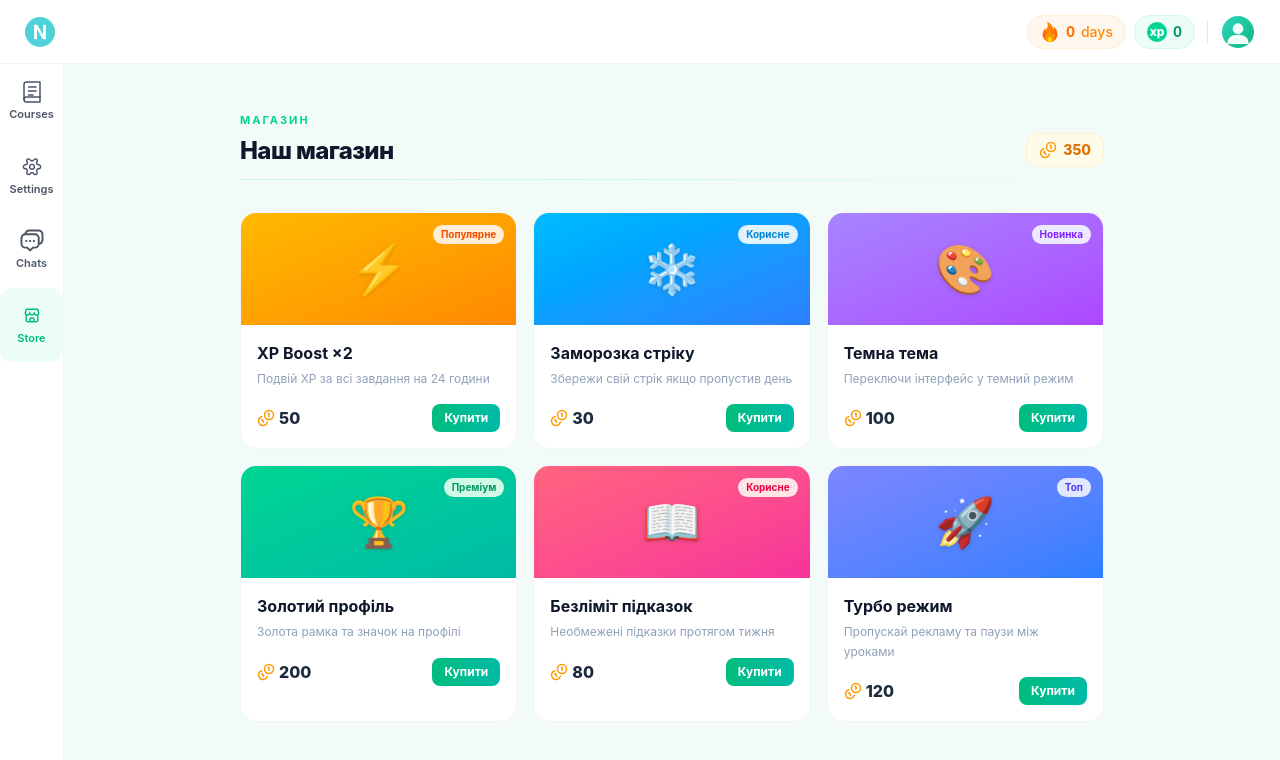
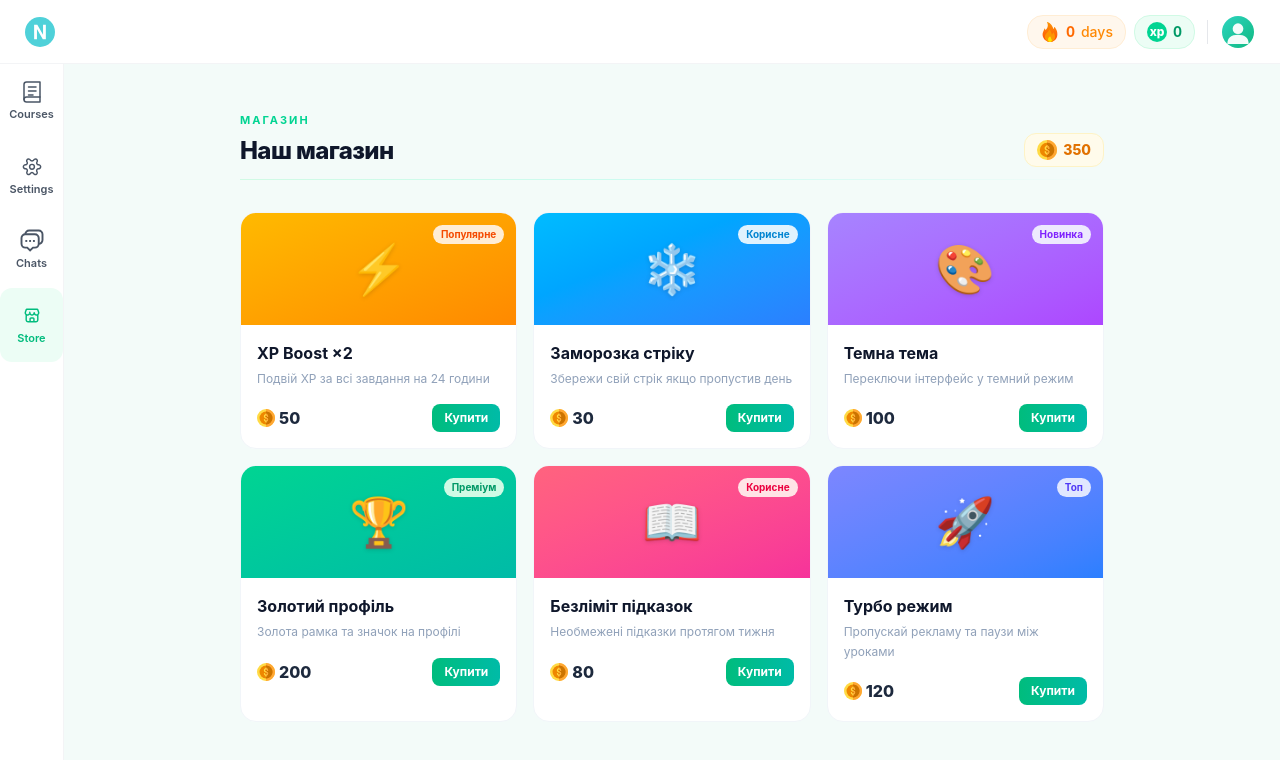
Before and after one commit to Artemida1609/english_school, a React (Vite) app in the folder apps/web/: page /store in a window 1280 px wide. Shown: the top 760 px of the page. Built offline with nearby package versions, Linux system fonts and the light colour scheme.

Commit message:
coin icon

```diff
--- /dev/null
+++ b/apps/web/src/icons/CoinIcon.tsx
@@ -0,0 +1,31 @@
+export const CoinIcon = ({ size = 20, className = "" }: { size?: number; className?: string }) => {
+  return (
+    <svg
+      width={size}
+      height={size}
+      viewBox="0 0 512 512"
+      fill="none"
+      xmlns="http://www.w3.org/2000/svg"
+      className={className}
+    >
+      <circle cx="256" cy="256" r="256" fill="#FFDA44"/>
+      <path fill="#FFA733" d="M256,0v512c141.158,0,256-114.842,256-256S397.158,0,256,0z"/>
+      <circle cx="256" cy="256" r="183.652" fill="#EE8700"/>
+      <path fill="#CC7400" d="M439.652,256c0-101.261-82.386-183.652-183.652-183.652v367.304C357.266,439.652,439.652,357.261,439.652,256z"/>
+      <path fill="#FFDA44" d="M263.805,241.239c-17.517-9.261-35.631-18.826-35.631-29.761c0-15.348,12.484-27.826,27.826-27.826
+        s27.826,12.478,27.826,27.826c0,9.217,7.473,16.696,16.696,16.696s16.696-7.479,16.696-16.696
+        c0-27.956-18.867-51.548-44.522-58.842v-7.94c0-9.217-7.473-16.696-16.696-16.696s-16.696,7.479-16.696,16.696v7.94
+        c-25.655,7.294-44.522,30.886-44.522,58.842c0,31.044,29.619,46.707,53.413,59.283c17.517,9.261,35.631,18.826,35.631,29.761
+        c0,15.348-12.484,27.826-27.826,27.826s-27.826-12.478-27.826-27.826c0-9.217-7.473-16.696-16.696-16.696
+        s-16.696,7.479-16.696,16.696c0,27.956,18.867,51.548,44.522,58.842v7.94c0,9.217,7.473,16.696,16.696,16.696
+        s16.696-7.479,16.696-16.696v-7.94c25.655-7.294,44.522-30.886,44.522-58.842C317.217,269.478,287.598,253.815,263.805,241.239z"/>
+      <path fill="#FFA733" d="M272.696,367.304v-7.94c25.655-7.294,44.522-30.886,44.522-58.842
+        c0-31.044-29.619-46.707-53.413-59.283c-2.616-1.384-5.226-2.777-7.805-4.176v37.875
+        c14.699,7.976,27.826,16.283,27.826,25.584c0,15.348-12.484,27.826-27.826,27.826V384
+        C265.223,384,272.696,376.521,272.696,367.304z"/>
+      <path fill="#FFA733" d="M283.826,211.478c0,9.217,7.473,16.696,16.696,16.696s16.696-7.479,16.696-16.696
+        c0-27.956-18.867-51.548-44.522-58.842v-7.94c0-9.217-7.473-16.696-16.696-16.696v55.652
+        C271.342,183.652,283.826,196.13,283.826,211.478z"/>
+    </svg>
+  );
+};
--- a/apps/web/src/pages/StorePage.tsx
+++ b/apps/web/src/pages/StorePage.tsx
@@ -1,7 +1,6 @@
 import { motion } from "framer-motion";
 import storeItems from "../data/storeItems.json";
-// import { CoinIcon } from "../icons/CoinIcon";
-import { Coins } from "lucide-react";
+import { CoinIcon } from "../icons/CoinIcon";
 
 export const StorePage = () => {
   return (
@@ -34,7 +33,7 @@ export const StorePage = () => {
               px-3 py-1.5 rounded-xl flex-shrink-0"
           >
             <span className="text-base">
-              <Coins size={18} className="text-amber-500" />
+              <CoinIcon size={20} className="text-amber-500" />
             </span>
             <span className="text-sm font-extrabold text-amber-600">350</span>
           </motion.div>
@@ -87,7 +86,7 @@ export const StorePage = () => {
               <div className="flex items-center justify-between gap-2">
                 <div className="flex items-center gap-1">
                   <span className="text-base">
-                    <Coins size={18} className="text-amber-500" />
+                    <CoinIcon size={18} className="text-amber-500" />
                   </span>
                   <span className="text-base font-extrabold text-slate-800">
                     {item.price}
```
